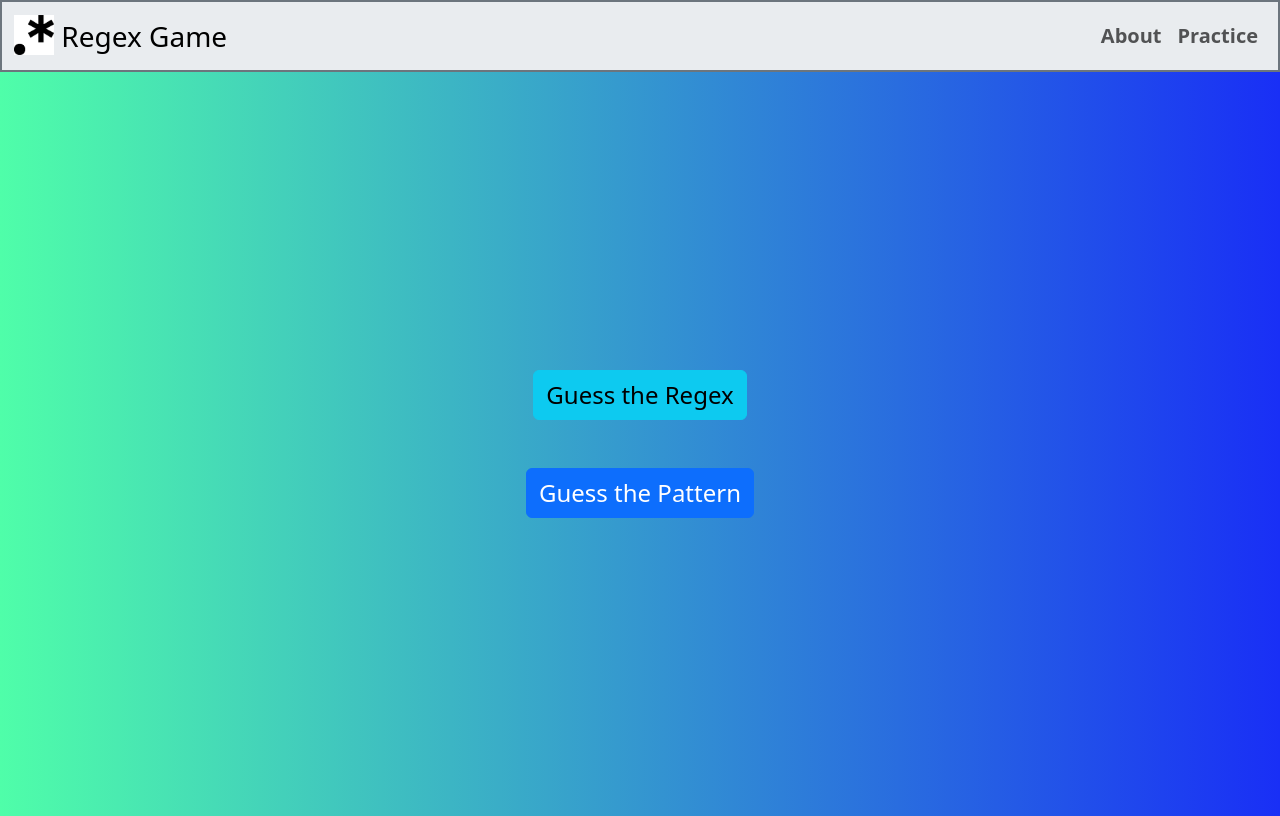
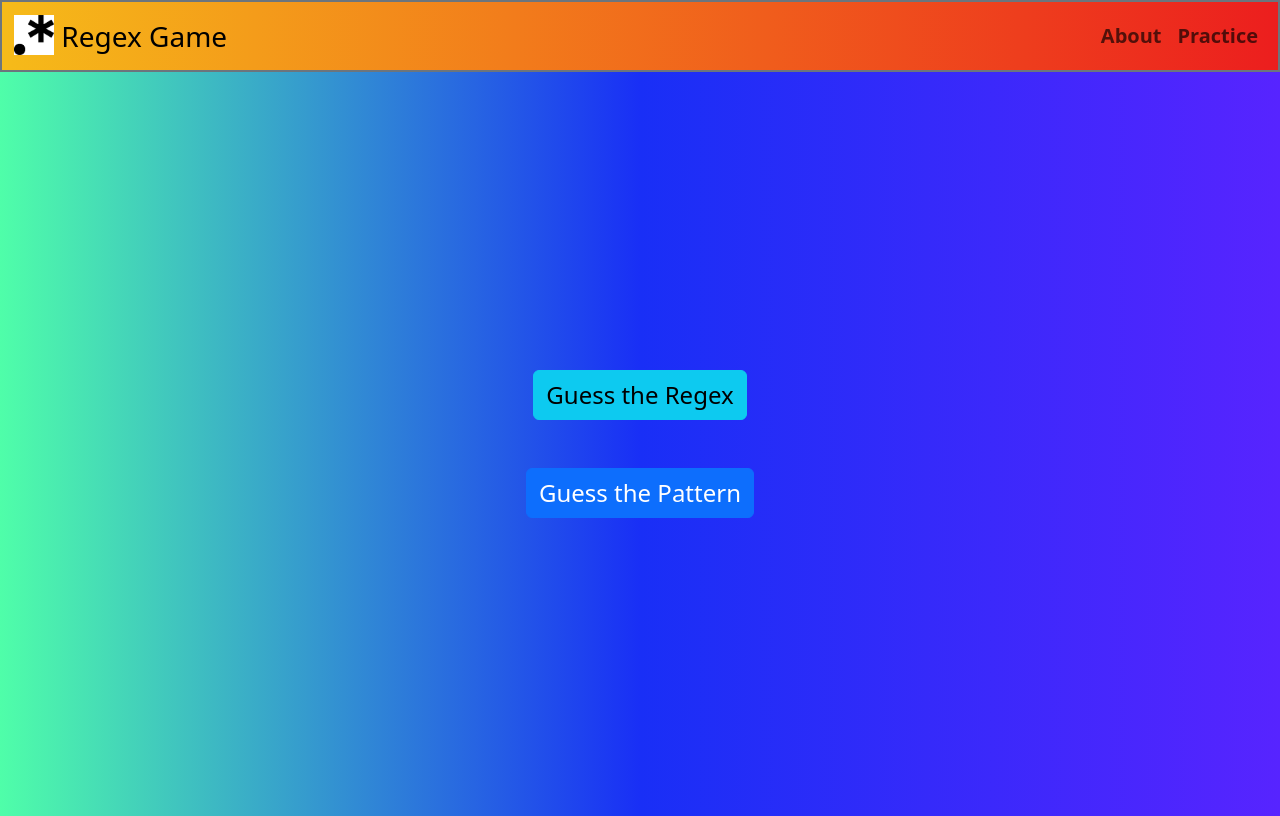
Before and after one commit to Mystery-Coder/regex-game, a React (Vite) app: page / in a window 1280 px wide. Built offline with nearby package versions, Linux system fonts and the light colour scheme.

Commit message:
linear grad

```diff
--- a/src/pages/Home.tsx
+++ b/src/pages/Home.tsx
@@ -5,7 +5,13 @@ export default function Home() {
 	const navigate = useNavigate();
 	return (
 		<>
-			<Navbar className="bg-body-secondary border border-secondary border-2">
+			<Navbar
+				className="border border-secondary border-2"
+				style={{
+					background:
+						"linear-gradient(to left,rgb(236, 30, 30),rgb(246, 187, 25))",
+				}}
+			>
 				<Container fluid>
 					<Navbar.Brand className="fs-3">
 						<img
@@ -39,7 +45,7 @@ export default function Home() {
 				style={{
 					height: "calc(100vh - 56px)",
 					background:
-						"linear-gradient(to right,rgb(79, 254, 169),rgb(25, 47, 246))",
+						"linear-gradient(to right,rgb(79, 254, 169),rgb(25, 47, 246),rgb(87, 36, 255))",
 				}} // Adjust height based on navbar
 			>
 				<Button variant="info" className="m-4 fs-4">
```
